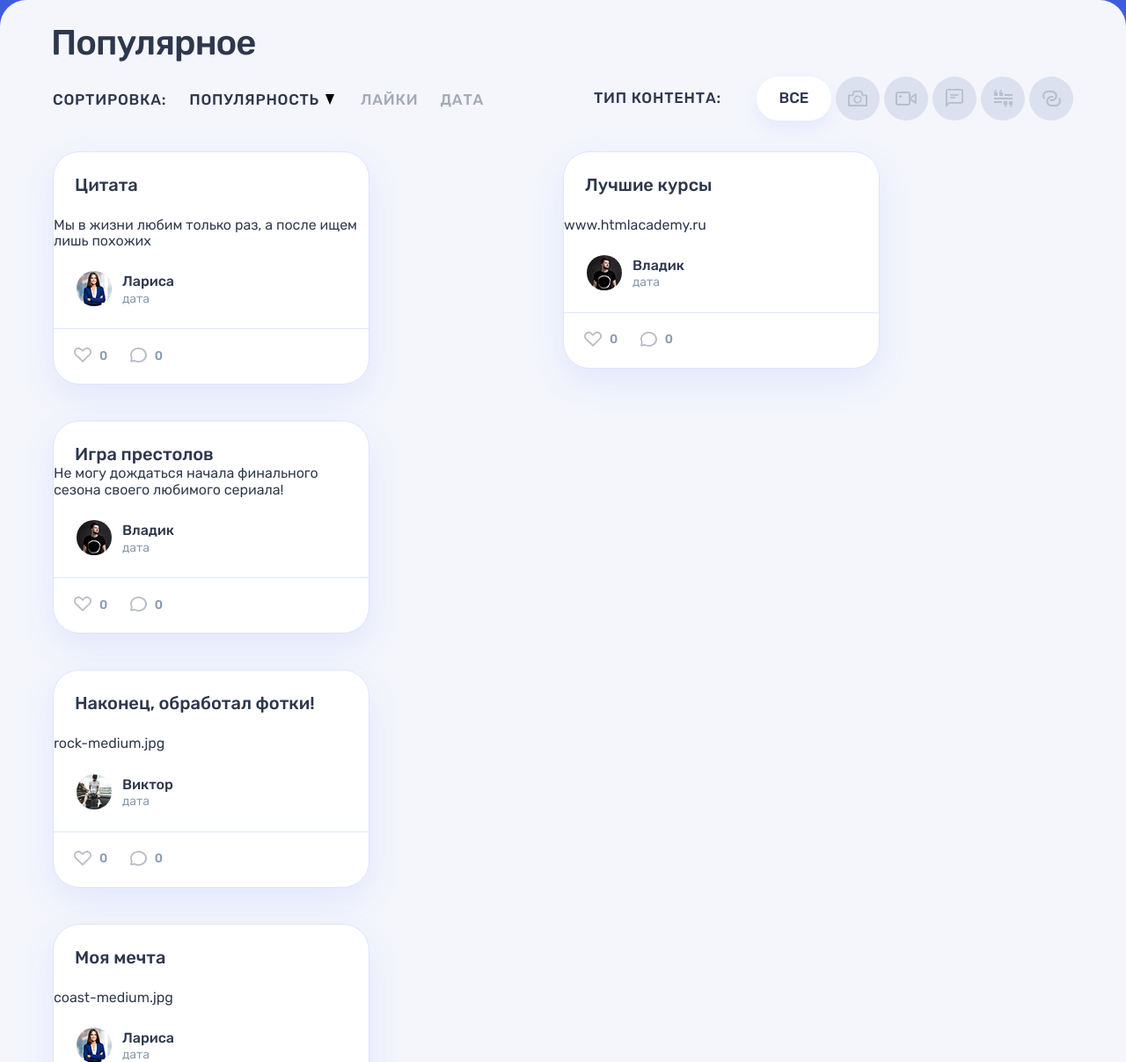
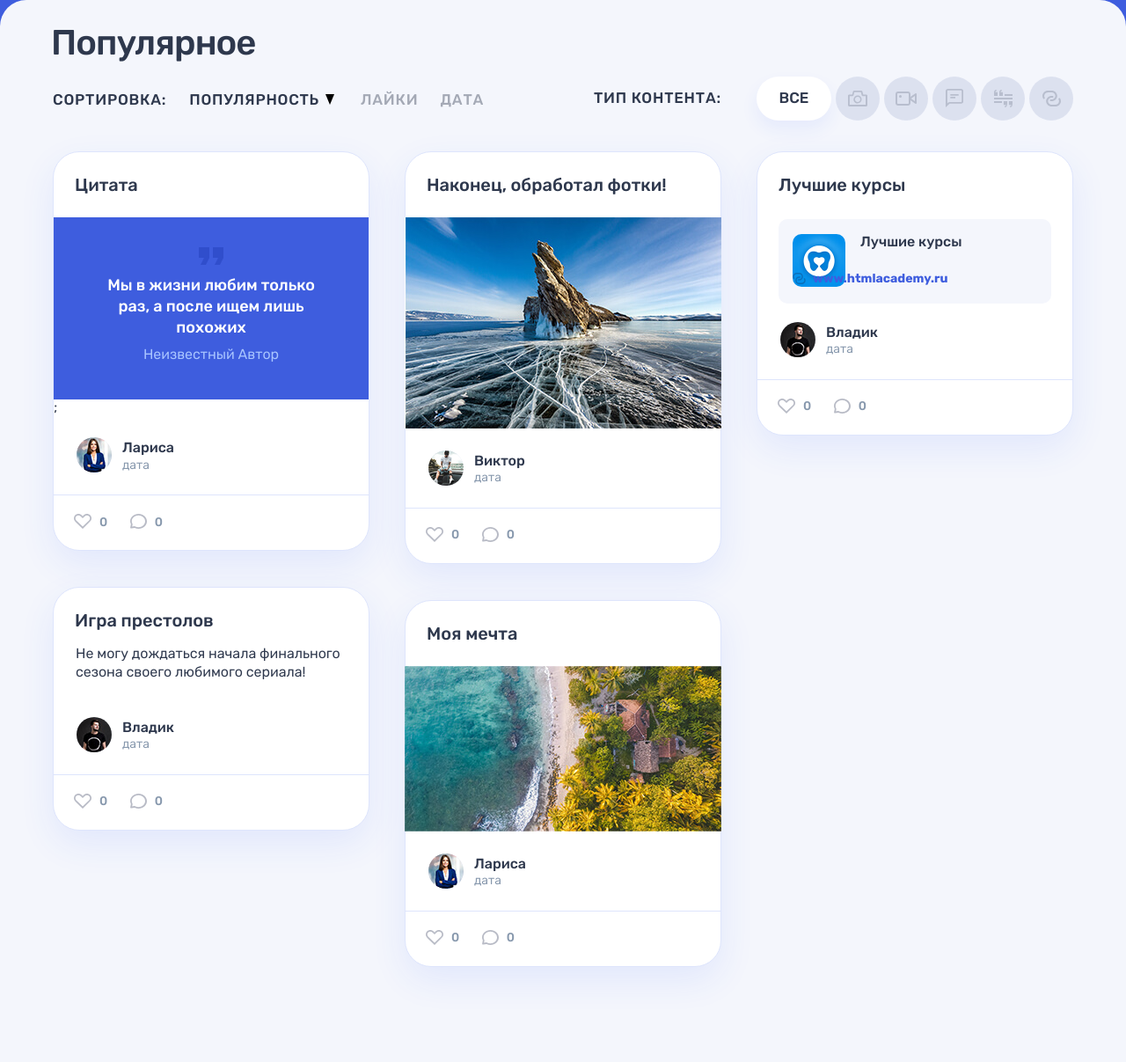
Before and after one commit to ReactFox/601235-readme-9, a PHP site: page / in a window 1280 px wide. Shown: the part 71-1278 px from the top of the page at 88% size. Run offline with PHP 8.4, Linux system fonts and the light colour scheme.

Commit message:
Публикует решение ДЗ пункты 6-7. Решено ДЗ полностью

```diff
--- a/index.php
+++ b/index.php
@@ -1,39 +1,39 @@
 <?php
 $is_auth = rand(0, 1);
 
-$user_name = 'Болеслав'; // укажите здесь ваше имя
+$user_name = 'Болеслав';
 
 $popular_posts = [
     [
-        'title' => 'Цитата',
+        'post_title' => 'Цитата',
         'post_type' => 'post-quote',
         'post_content' => 'Мы в жизни любим только раз, а после ищем лишь похожих',
         'user' => 'Лариса',
         'avatar' => 'userpic-larisa-small.jpg',
     ],
     [
-        'title' => 'Игра престолов',
+        'post_title' => 'Игра престолов',
         'post_type' => 'post-text',
         'post_content' => 'Не могу дождаться начала финального сезона своего любимого сериала!',
         'user' => 'Владик',
         'avatar' => 'userpic.jpg'
     ],
     [
-        'title' => 'Наконец, обработал фотки!',
+        'post_title' => 'Наконец, обработал фотки!',
         'post_type' => 'post-photo',
         'post_content' => 'rock-medium.jpg',
         'user' => 'Виктор',
         'avatar' => 'userpic-mark.jpg',
     ],
     [
-        'title' => 'Моя мечта',
+        'post_title' => 'Моя мечта',
         'post_type' => 'post-photo',
         'post_content' => 'coast-medium.jpg',
         'user' => 'Лариса',
         'avatar' => 'userpic-larisa-small.jpg',
     ],
     [
-        'title' => 'Лучшие курсы',
+        'post_title' => 'Лучшие курсы',
         'post_type' => 'post-link',
         'post_content' => 'www.htmlacademy.ru',
         'user' => 'Владик',
@@ -288,19 +288,53 @@ $popular_posts = [
 
             <?php foreach ($popular_posts as $key => $value): ?>
 
-        <!--TODO разабраться с классом для тега артикл-->
             <article class="popular__post post <?= $value['post_type']?>">
                 <header class="post__header">
-                    <h2><?= $value['title'] ?></h2>
+                    <h2><?= $value['post_title'] ?></h2>
                 </header>
                 <div class="post__main">
-                    <?= $value['post_content'] ?>
+                    <?php if($value['post_type'] === 'post-quote'): ?>
+                            <blockquote>
+                                <p>
+                                    <?= $value['post_content'] ?>
+                                </p>
+                                <cite>Неизвестный Автор</cite>
+                            </blockquote>;
+                    <?php endif; ?>
+
+                    <?php if($value['post_type'] === 'post-link'): ?>
+                        <div class="post-link__wrapper">
+                            <a class="post-link__external" href="http://<?= $value['post_content'] ?>" title="Перейти по ссылке">
+                                <div class="post-link__info-wrapper">
+                                    <div class="post-link__icon-wrapper">
+                                        <img src="img/logo-vita.jpg" alt="Иконка">
+                                    </div>
+                                    <div class="post-link__info">
+                                        <h3><?= $value['post_title'] ?></h3>
+                                    </div>
+                                </div>
+                                <span><?= $value['post_content'] ?></span>
+                            </a>
+                        </div>
+                    <?php endif; ?>
+
+
+                    <?php if($value['post_type'] === 'post-photo'): ?>
+                        <div class="post-photo__image-wrapper">
+                            <img src="img/<?= $value['post_content'] ?>" alt="Фото от пользователя" width="360" height="240">
+                        </div>
+                    <?php endif; ?>
+
+
+                    <?php if($value['post_type'] === 'post-text'): ?>
+                        <p><?= $value['post_content']?></p>
+                    <?php endif; ?>
+
                 </div>
                 <footer class="post__footer">
                     <div class="post__author">
                         <a class="post__author-link" href="#" title="Автор">
                             <div class="post__avatar-wrapper">
-                                <!--укажите путь к файлу аватара-->
                                 <img class="post__author-avatar" src="img/<?= $value['avatar']?>" alt="Аватар пользователя">
                             </div>
                             <div class="post__info">
```
